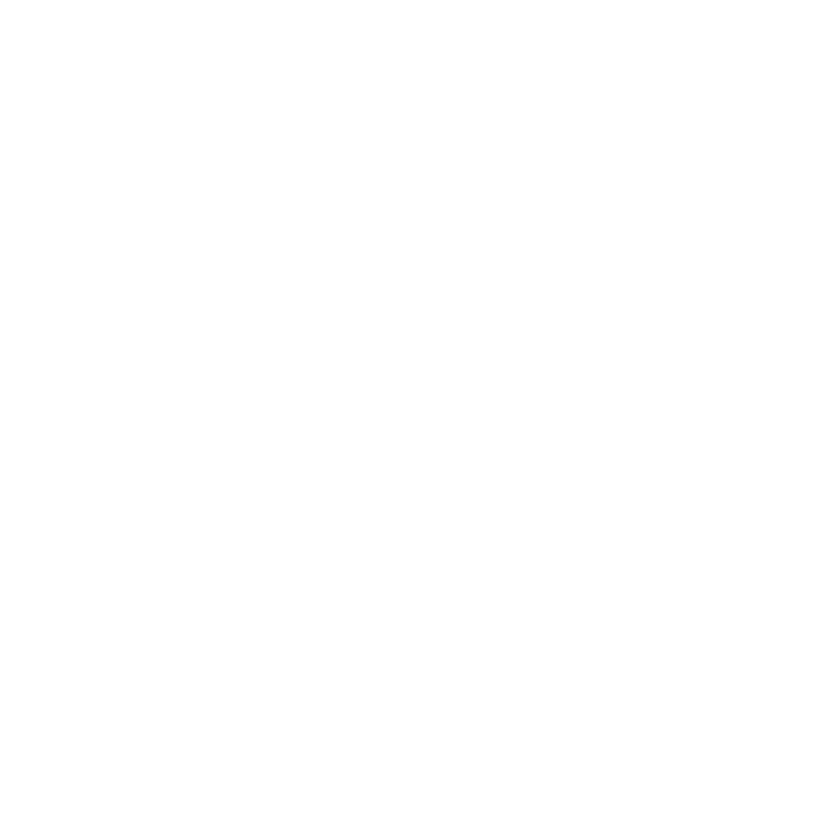
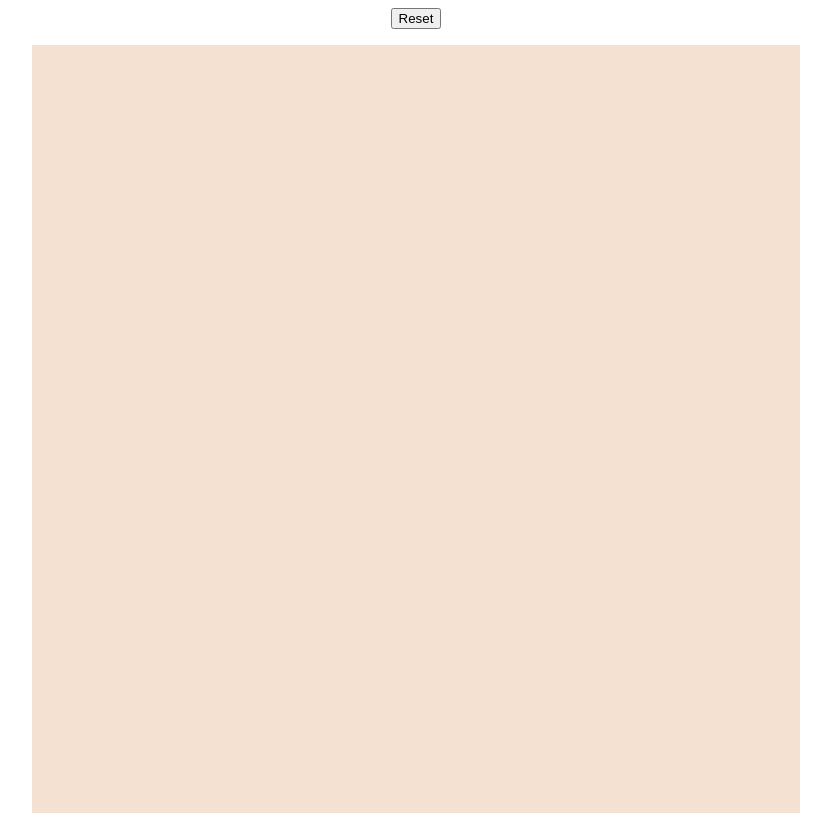
Before and after one commit to rjmacleod/etch-a-sketch, a plain HTML site: page index.html in a window 1280 px wide. Shown: the whole page, without its empty margins (224-1055 px from the left). Before the commit the page ends 800 px from the top, so only its background shows below. Drawn offline with Linux system fonts and the light colour scheme.

Commit message:
basic functionality, reset button

```diff
--- a/index.html
+++ b/index.html
@@ -2,12 +2,109 @@
 <head>
     <title>Etch-a-Sketch</title>
     <meta charset="UTF-8">
+    <style>
+        #reset {
+            display: block;
+            margin: 0 auto;
+        }
+
+        #container {
+            margin: 2vh;
+            display: grid;
+            border-collapse: collapse;
+            /*
+            grid-template-columns: repeat(16, 6vh);
+            grid-template-rows: repeat(16, 6vh);
+            */
+            justify-content: center;
+        }
+        .cell {
+            box-sizing: border-box;
+            aspect-ratio: 1 / 1;
+            /*border: 1px solid rgb(17, 39, 39);*/
+            background: rgb(245, 225, 209);
+            font-size: small;
+            text-align: center;
+        }
+
+        .colorCell {
+            background: rgb(70, 37, 37);
+        }
+
+    </style>
 </head>
 <body>
+    <div class=button-container>
+        <button id="reset">Reset</button>
+    </div>
     <div id="container">
 
     </div>
     <script>
+        // Select elements
+
+        const container = document.querySelector('#container');
+        const reset = document.querySelector('#reset');
+
+        // Generate grid
+
+        // let cellsPerSide = 16;
+
+        // for(let i = 0; i<(cellsPerSide*cellsPerSide); i++) {
+        //     const div = document.createElement('div');
+        //     div.classList.add('cell');
+        //     container.appendChild(div);
+        // }
+        // let vhPerCell = Math.floor(100/cellsPerSide);
+        // container.setAttribute('style',
+        //                         `grid-template-columns: repeat(${cellsPerSide}, ${vhPerCell}vh);
+        //                          grid-template-rows: repeat(${cellsPerSide}, ${vhPerCell}vh)`);
+
+        // const cells = document.querySelectorAll('.cell');
+        // cells.forEach(cell => cell.addEventListener('mouseover', applyColorOnHover));
+        //removeGrid(cellsPerSide);
+        generateGrid(16);
+
+        // Reset button
+
+        reset.addEventListener('click', resetPage)
+
+        // Helper functions
+
+        function applyColorOnHover() {
+            this.classList.add('colorCell');
+        }
+
+        function resetPage() {
+            let cellsPerSide = 0;
+            while(cellsPerSide < 4 || cellsPerSide > 100) {
+                cellsPerSide = prompt("Number of cells per side for new canvas (min 4, max 100):");
+            }
+            removeGrid();
+            generateGrid(cellsPerSide);
+        }
+
+        function removeGrid() {
+            let cells = document.querySelectorAll('.cell');
+            cells.forEach(cell => container.removeChild(cell));
+        }
+
+        function generateGrid(cellsPerSide = 16) {
+            // Generate New Grid
+            for(let i = 0; i<(cellsPerSide*cellsPerSide); i++) {
+                const div = document.createElement('div');
+                div.classList.add('cell');
+                container.appendChild(div);
+            }
+            // Add event listener for each cell
+            cells = document.querySelectorAll('.cell');
+            cells.forEach(cell => cell.addEventListener('mouseover', applyColorOnHover));
+            // Set up CSS grid to display cells
+            let vhPerCell = Math.floor(100/cellsPerSide);
+            container.setAttribute('style',
+                        `grid-template-columns: repeat(${cellsPerSide}, ${vhPerCell}vh);
+                         grid-template-rows: repeat(${cellsPerSide}, ${vhPerCell}vh)`);
+        }
 
     </script>
 </body>
```
